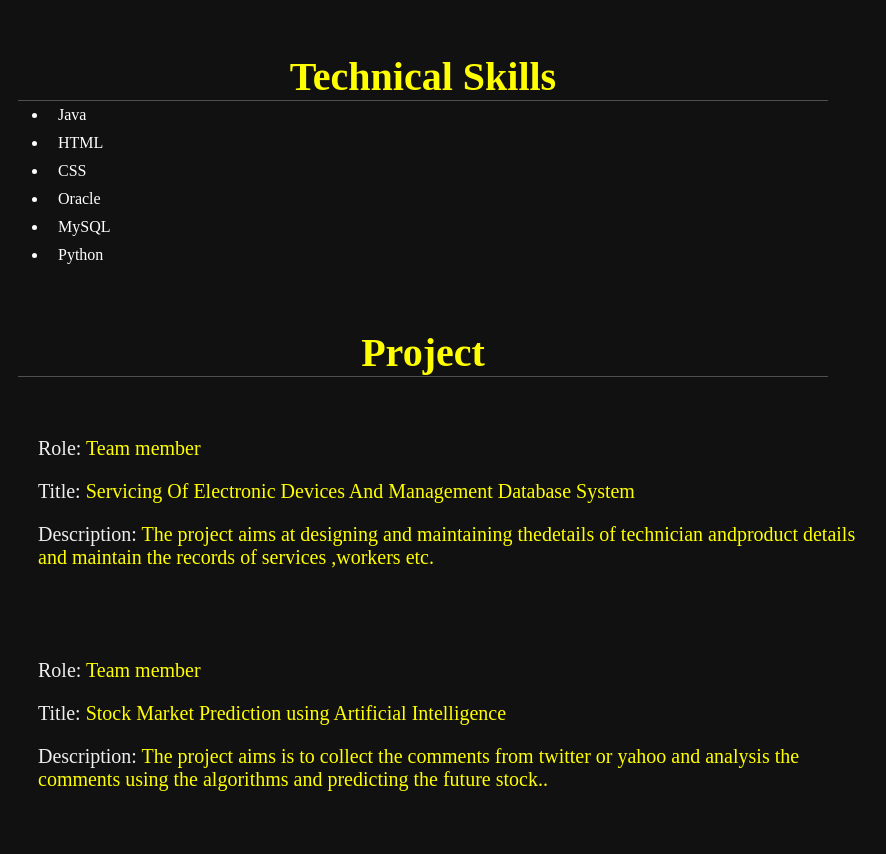
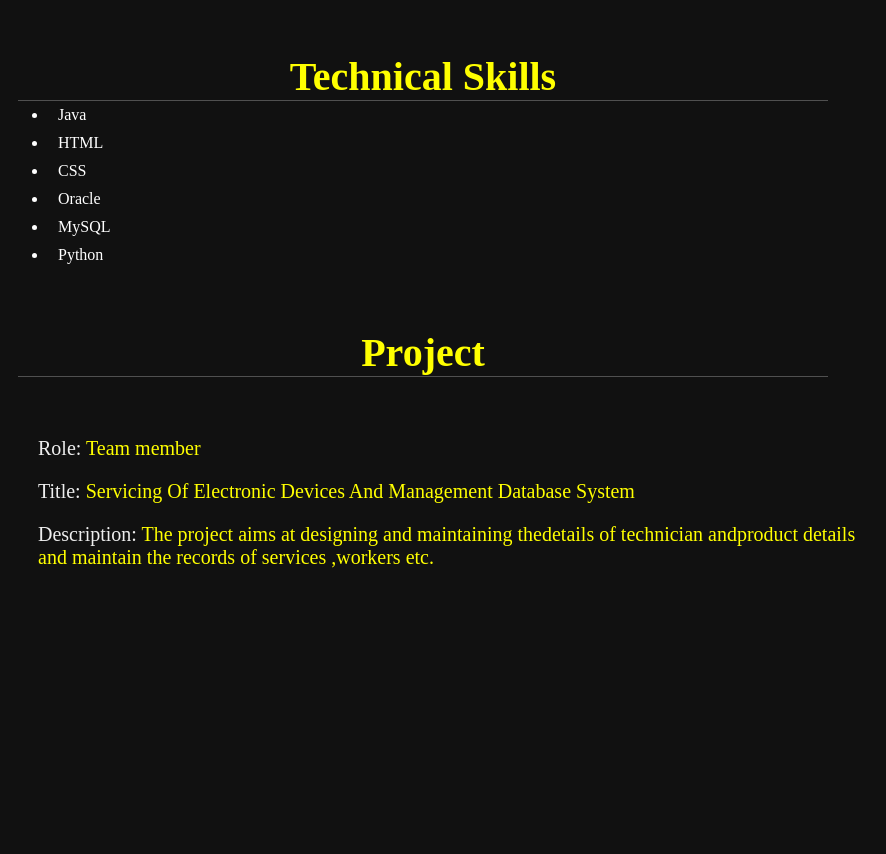
Before and after one commit to Kalyani0306/kalyani.github.io, a plain HTML site: page index.html in a window 1280 px wide. Shown: the part 804-1658 px from the top of the page, without its empty margins (392-1278 px from the left). After the commit the page ends 1433 px from the top, so only its background shows below. Drawn offline with Linux system fonts and the light colour scheme.

Commit message:
Update index.html

```diff
--- a/index.html
+++ b/index.html
@@ -87,12 +87,6 @@
     <h3><span>Description: </span>  The project aims at designing and maintaining thedetails of technician andproduct details and maintain the records of services ,workers etc.</h3>
             </div>
 
-    <div class="Row">
-        <div class="det">
-    <h3><span>Role: </span>Team member</h3>
-    <h3><span>Title: </span> Stock Market Prediction using Artificial Intelligence</h3>
-    <h3><span>Description: </span>  The project aims is to collect the comments from twitter or yahoo and analysis the comments using the algorithms and predicting the future stock..</h3>
-            </div>
 </div>
 </section>
 </body>
```
